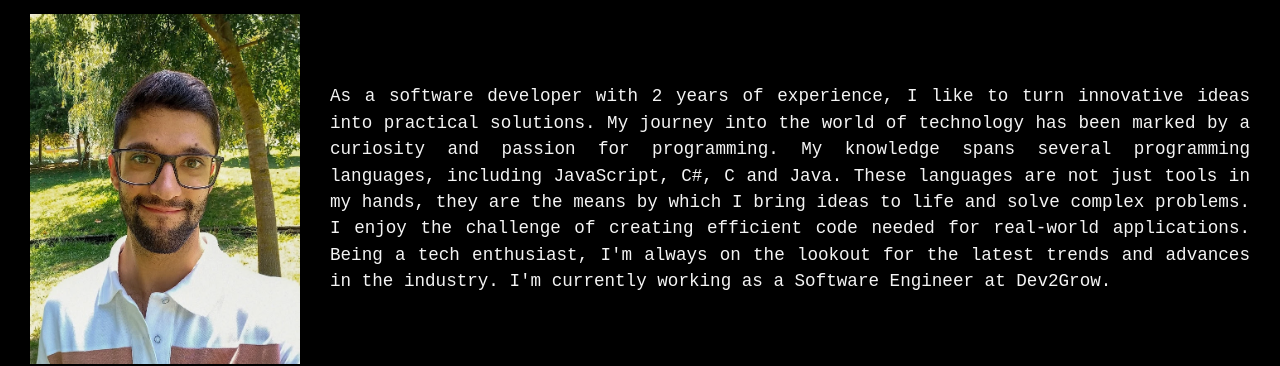
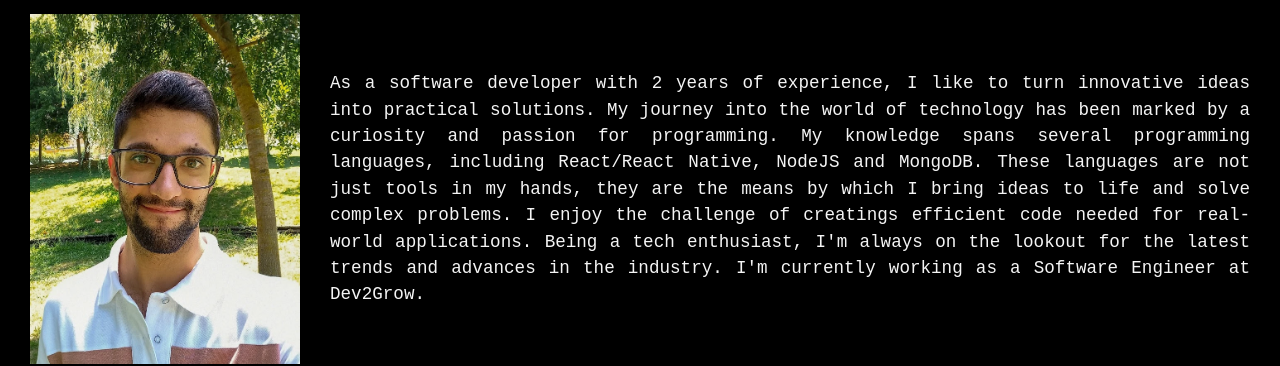
Before and after one commit to rodrigosantos003/portfolio, a Next.js app: page / in a window 1280 px wide. Shown: the part 176-542 px from the top of the page. Built offline with nearby package versions, Linux system fonts and the light colour scheme; no server answers; a web font is replaced by a local one.

Commit message:
feat: Update programming languages in About section

```diff
--- a/src/sections/About/About.jsx
+++ b/src/sections/About/About.jsx
@@ -31,13 +31,13 @@ const About = () => {
           experience, I like to turn innovative ideas into practical solutions.
           My journey into the world of technology has been marked by a curiosity
           and passion for programming. My knowledge spans several programming
-          languages, including JavaScript, C#, C and Java. These languages are
-          not just tools in my hands, they are the means by which I bring ideas
-          to life and solve complex problems. I enjoy the challenge of creating
-          efficient code needed for real-world applications. Being a tech
-          enthusiast, I&apos;m always on the lookout for the latest trends and
-          advances in the industry. I&apos;m currently working as a{" "}
-          {getCurrentRole()} at {getCurrentCompany()}.
+          languages, including React/React Native, NodeJS and MongoDB. These
+          languages are not just tools in my hands, they are the means by which
+          I bring ideas to life and solve complex problems. I enjoy the
+          challenge of creatings efficient code needed for real-world
+          applications. Being a tech enthusiast, I&apos;m always on the lookout
+          for the latest trends and advances in the industry. I&apos;m currently
+          working as a {getCurrentRole()} at {getCurrentCompany()}.
         </div>
       </div>
     </section>
```
